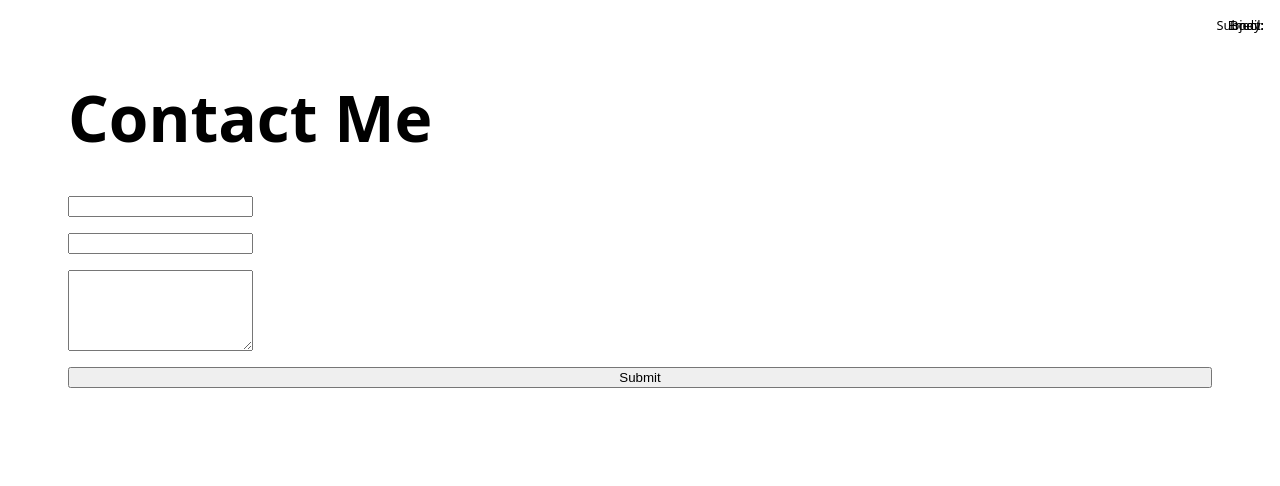
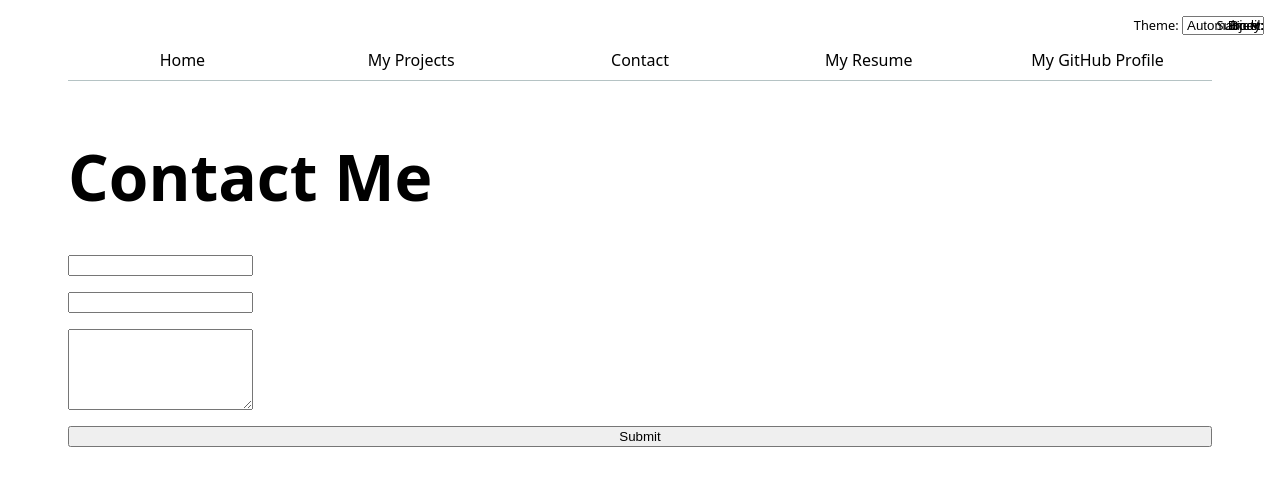
Before and after one commit to d25molina/portfolio, a plain HTML site: page contact/index.html in a window 1280 px wide. Drawn offline with Linux system fonts and the light colour scheme; the site is published under a folder, as on GitHub Pages, so addresses that start at the root find nothing.

Commit message:
more lab 3 changes

```diff
--- a/contact/index.html
+++ b/contact/index.html
@@ -22,6 +22,6 @@
 </textarea>
 <button name="button">Submit</button>
 </form>
-<script type="module" src="/global.js" defer></script>
+<script type="module" src="../global.js" defer></script>
 </body>
 </html>
```
Also changed, not shown: projects/index.html (+1 -1 lines), resume/index.html (+1 -1 lines).
